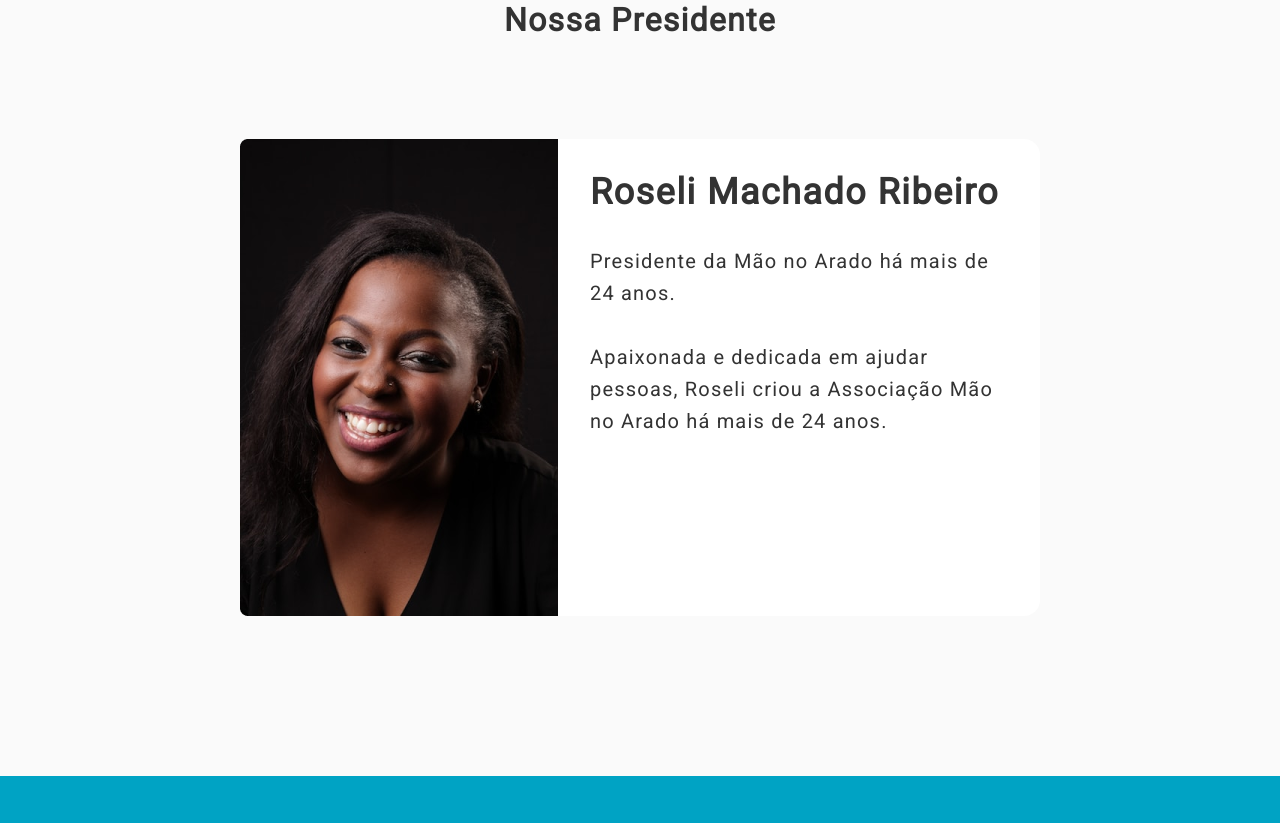
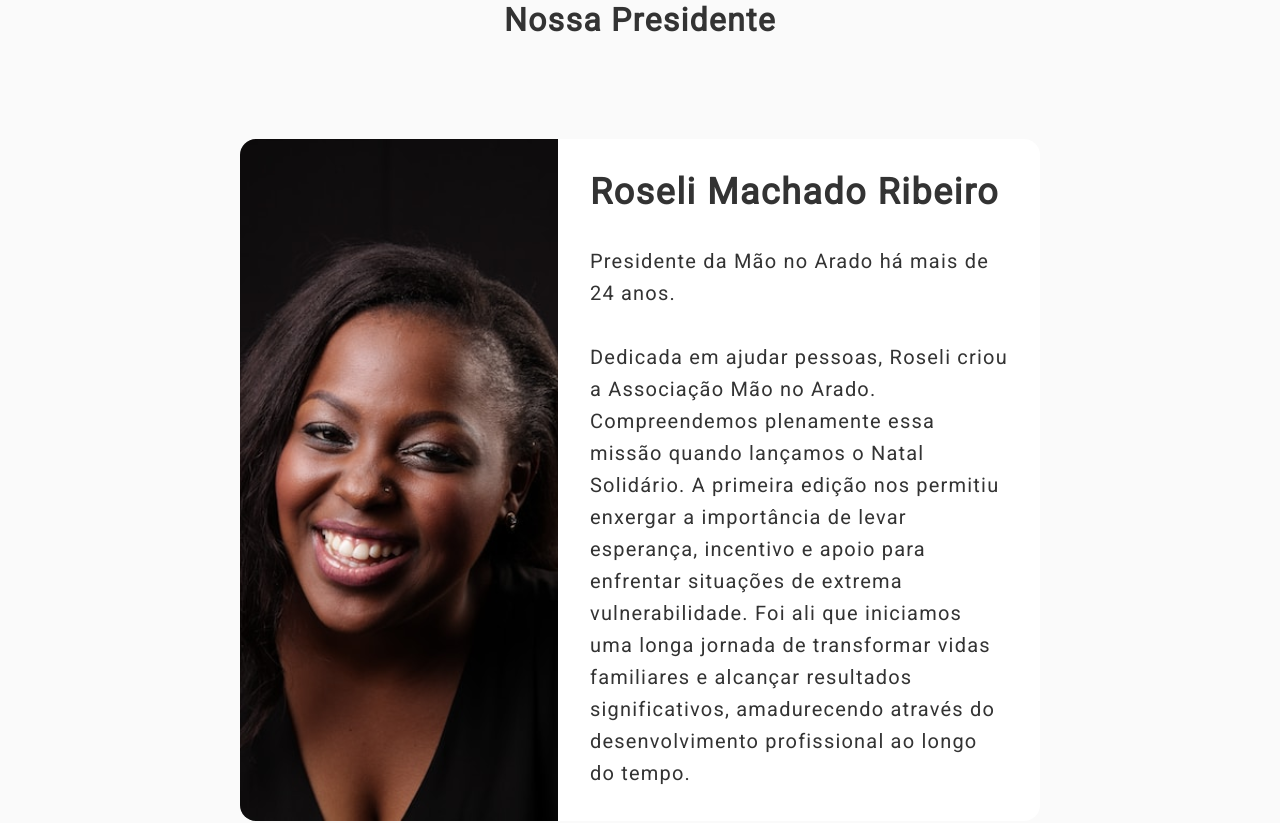
Before and after one commit to marcosaureliob/maoNoArado, a Next.js app: page /history in a window 1280 px wide. Shown: the part 1660-2483 px from the top of the page. Built offline with nearby package versions, Linux system fonts and the light colour scheme.

Commit message:
Responsiveness page history

```diff
--- a/src/app/history/page.tsx
+++ b/src/app/history/page.tsx
@@ -12,7 +12,7 @@ import {
 import Image from 'next/image'
 
 import BackgroundCard from '@/assets/background-card.svg'
-import ProfilePresident from '@/assets/profile.png'
+import ProfilePresident from '@/assets/profilePresident.svg'
 import BackgroundBanner from '../../assets/background-banner.svg'
 
 import { Binoculars, Target } from '@phosphor-icons/react'
@@ -102,15 +102,29 @@ export default function History() {
         <h2>Nossa Presidente</h2>
 
         <Wrapper>
-          <Image src={ProfilePresident} alt="" />
+          <Image
+            src={ProfilePresident}
+            alt="Foto da presidente da ONG"
+            style={{ objectFit: 'cover' }}
+          />
 
           <div>
             <h3>Roseli Machado Ribeiro</h3>
             <p>Presidente da Mão no Arado há mais de 24 anos.</p>
 
             <p>
-              Apaixonada e dedicada em ajudar pessoas, Roseli criou a Associação
-              Mão no Arado há mais de 24 anos.
+              Dedicada em ajudar pessoas, Roseli criou a Associação Mão no
+              Arado.
+            </p>
+
+            <p>
+              Compreendemos plenamente essa missão quando lançamos o Natal
+              Solidário. A primeira edição nos permitiu enxergar a importância
+              de levar esperança, incentivo e apoio para enfrentar situações de
+              extrema vulnerabilidade. Foi ali que iniciamos uma longa jornada
+              de transformar vidas familiares e alcançar resultados
+              significativos, amadurecendo através do desenvolvimento
+              profissional ao longo do tempo.
             </p>
           </div>
         </Wrapper>
--- a/src/styles/page/history.ts
+++ b/src/styles/page/history.ts
@@ -39,6 +39,14 @@ export const HistoryContent = styled('section', {
     letterSpacing: '0.04em',
     color: '$gray-800',
   },
+
+  '@mobile': {
+    padding: '13rem 1rem 6.25rem',
+    h2: { fontSize: '2rem' },
+    p: { fontSize: '1.125rem' },
+  },
+
+  '@tablet': { padding: '13rem 1rem 6.25rem' },
 })
 
 export const CardsContainer = styled('section', {
@@ -49,6 +57,10 @@ export const CardsContainer = styled('section', {
 
   marginTop: '10rem',
   position: 'relative',
+
+  '@mobile': {
+    padding: '0 1rem',
+  },
 })
 
 export const Card = styled('div', {
@@ -58,11 +70,13 @@ export const Card = styled('div', {
   alignItems: 'flex-end',
   padding: '2rem',
   boxSizing: 'border-box',
-  width: '36.88rem',
+  width: '100%',
+  maxWidth: '36.88rem',
   height: '19.5rem',
   paddingBlock: '2rem',
   borderRadius: '1rem',
   backgroundColor: 'rgba(255, 255, 255, 0.5)',
+  filter: 'drop-shadow(4px 4px 16px rgba(0, 0, 0, 0.06))',
 
   div: {
     display: 'flex',
@@ -85,11 +99,10 @@ export const Card = styled('div', {
     color: '$gray-900',
     lineHeight: '160%',
   },
-})
 
-export const Container = styled('section', {
-  width: '50rem',
-  height: '29.81rem',
+  '@mobile': {
+    height: 'auto',
+  },
 })
 
 export const CardPresident = styled('section', {
@@ -108,9 +121,19 @@ export const CardPresident = styled('section', {
     letterSpacing: '0.04em',
     color: '$gray-900',
   },
+
+  '@mobile': {
+    padding: '0 1rem',
+  },
+
+  '@tablet': {
+    padding: '0 1rem',
+  },
 })
 
 export const Wrapper = styled('div', {
+  overflow: 'hidden',
+
   backgroundColor: '$white',
   display: 'flex',
   width: '100%',
@@ -144,4 +167,29 @@ export const Wrapper = styled('div', {
       marginBottom: '2rem',
     },
   },
+
+  '@mobile': {
+    flexDirection: 'column',
+    alignItems: 'center',
+
+    img: {
+      width: '100%',
+      borderRadius: '8px',
+    },
+
+    h3: {
+      fontSize: '1.75rem',
+    },
+
+    p: {
+      fontSize: '1.125rem',
+    },
+  },
+
+  // '@tablet': {
+  //   img: {
+  //     width: '6rem',
+  //     objectFit: 'cover',
+  //   },
+  // },
 })
```
Also changed, not shown: src/assets/profile.png (deleted), src/assets/profilePresident.svg (added).
